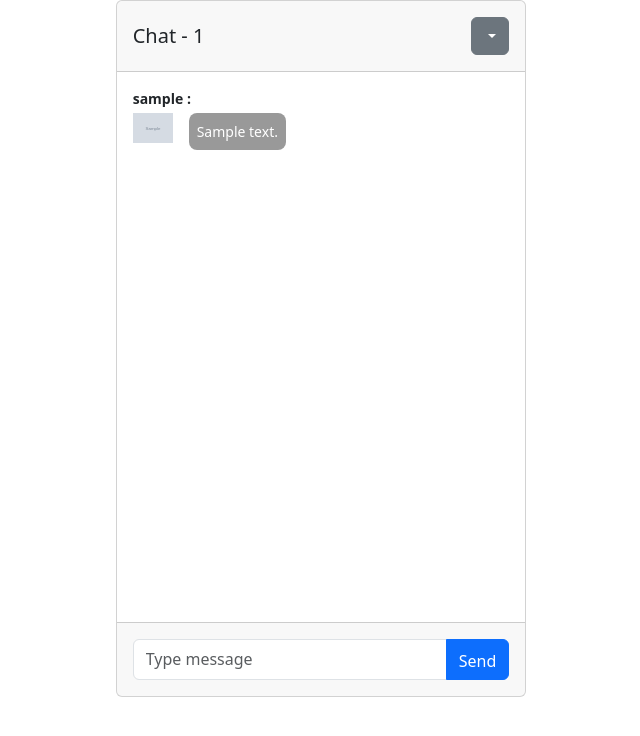
After one commit to Devs-Hunting/stock-market-app, a Django app: page /chat/room/1/ in a window 1280 px wide. The commit adds this page. Shown: the top 736 px of the page, without its empty margins (319-959 px from the left). Run offline with Django 4.2, Linux system fonts and the light colour scheme; tables that the repository leaves empty hold one stand-in row (values such as "Sample post"); grey boxes marked "Sample" are stand-in pictures; data that the repository does not hold is empty.

Commit message:
Chat room view created

```diff
--- /dev/null
+++ b/src/psmproject/chatapp/static/chatapp/css/chat_window.css
@@ -0,0 +1,23 @@
+.card-body  {
+    position: relative;
+    height: 550px;
+}
+
+img.avatar  {
+    width: 40px;
+    height: 100%;
+}
+
+.current-user-message   {
+    color: white;
+    background-color: #0d6efd;
+}
+
+.other-user-message     {
+    color: white;
+    background-color: #999;
+}
+
+#button-addon2  {
+    padding-top: .55rem;
+}
--- /dev/null
+++ b/src/psmproject/chatapp/templates/chatapp/chat_room.html
@@ -0,0 +1,80 @@
+{% extends 'chatapp/base_chat.html' %}
+
+{% load static %}
+
+{% block head %}
+  <link rel="stylesheet" href="{% static 'chatapp/css/chat_window.css' %}">
+{% endblock %}
+
+{% block title %}
+  {{ object.content_object }} - Chat
+{% endblock %}
+
+{% block content %}
+
+<div class="row d-flex justify-content-center">
+  <div class="col-md-8 col-lg-6 col-xl-4">
+    <div class="card">
+
+      <div class="card-header d-flex justify-content-between align-items-center p-3">
+        <h5 class="mb-0">{{ object }}</h5>
+        <div class="d-flex flex-row align-items-center">
+          <div class="dropdown">
+            <button aria-expanded="false" class="btn btn-secondary dropdown-toggle" data-bs-toggle="dropdown"
+                    type="button">
+              <i title="Show participants" class="fa-solid fa-users"></i>
+            </button>
+            <ul class="dropdown-menu">
+              {% for participant in object.participants.all %}
+                <li>{{ participant.user }} ({{participant.get_role_display }})</li>
+              {% endfor %}
+            </ul>
+          </div>
+        </div>
+      </div>
+
+      <div class="card-body" data-mdb-perfect-scrollbar="true">
+        {% for message in object.messages.all %}
+        {% if message.author == user %}
+        <div class="d-flex justify-content-end">
+          <p class="small fw-bold mb-1">You :</p>
+        </div>
+        <div class="d-flex flex-row justify-content-end mb-4 pt-1">
+          <div>
+            <p class="small p-2 me-3 mb-3 rounded-3 current-user-message" title="{{ message.timestamp }}" >
+              {{ message.content }}</p>
+          </div>
+          <img class="avatar" onerror="this.src='{% static 'default/images/user_default.png' %}';"
+               src="{{ message.author.profile.profile_picture.url }}" alt="avatar">
+        </div>
+        {% else %}
+        <div class="d-flex justify-content-between">
+          <p class="small fw-bold mb-1">{{ message.author }} :</p>
+        </div>
+        <div class="d-flex flex-row justify-content-start">
+          <img class="avatar" onerror="this.src='{% static 'default/images/user_default.png' %}';"
+               src="{{ message.author.profile.profile_picture.url }}" alt="avatar">
+          <div>
+            <p class="small p-2 ms-3 mb-3 rounded-3 other-user-message" title="{{ message.timestamp }}" >
+              {{ message.content }}</p>
+          </div>
+        </div>
+        {% endif %}
+        {% endfor %}
+      </div>
+
+      <div class="card-footer text-muted d-flex justify-content-start align-items-center p-3">
+        <div class="input-group mb-0">
+          <input aria-describedby="button-addon2" aria-label="Recipient's username" class="form-control"
+                 placeholder="Type message" type="text"/>
+          <button class="btn btn-primary" id="button-addon2" type="button">
+            Send
+          </button>
+        </div>
+      </div>
+
+    </div>
+  </div>
+</div>
+
+{% endblock %}
--- a/src/psmproject/chatapp/urls.py
+++ b/src/psmproject/chatapp/urls.py
@@ -1,4 +1,4 @@
 from chatapp.views import ChatView
 from django.urls import path
 
-urlpatterns = [path("<pk>", ChatView.as_view(), name="chat")]
+urlpatterns = [path("room/<pk>/", ChatView.as_view(), name="chat")]
--- a/src/psmproject/chatapp/views.py
+++ b/src/psmproject/chatapp/views.py
@@ -4,4 +4,4 @@ from django.views.generic import DetailView
 
 class ChatView(DetailView):
     model = Chat
-    template_name = "chatapp/chat.html"
+    template_name = "chatapp/chat_room.html"
```
Also changed, not shown: src/psmproject/chatapp/templates/chatapp/chat.html (deleted, +0 -9 lines), src/psmproject/chatapp/templates/chatapp/base_chat.html (indentation only), src/psmproject/static/default/images/user_default.png (added).
